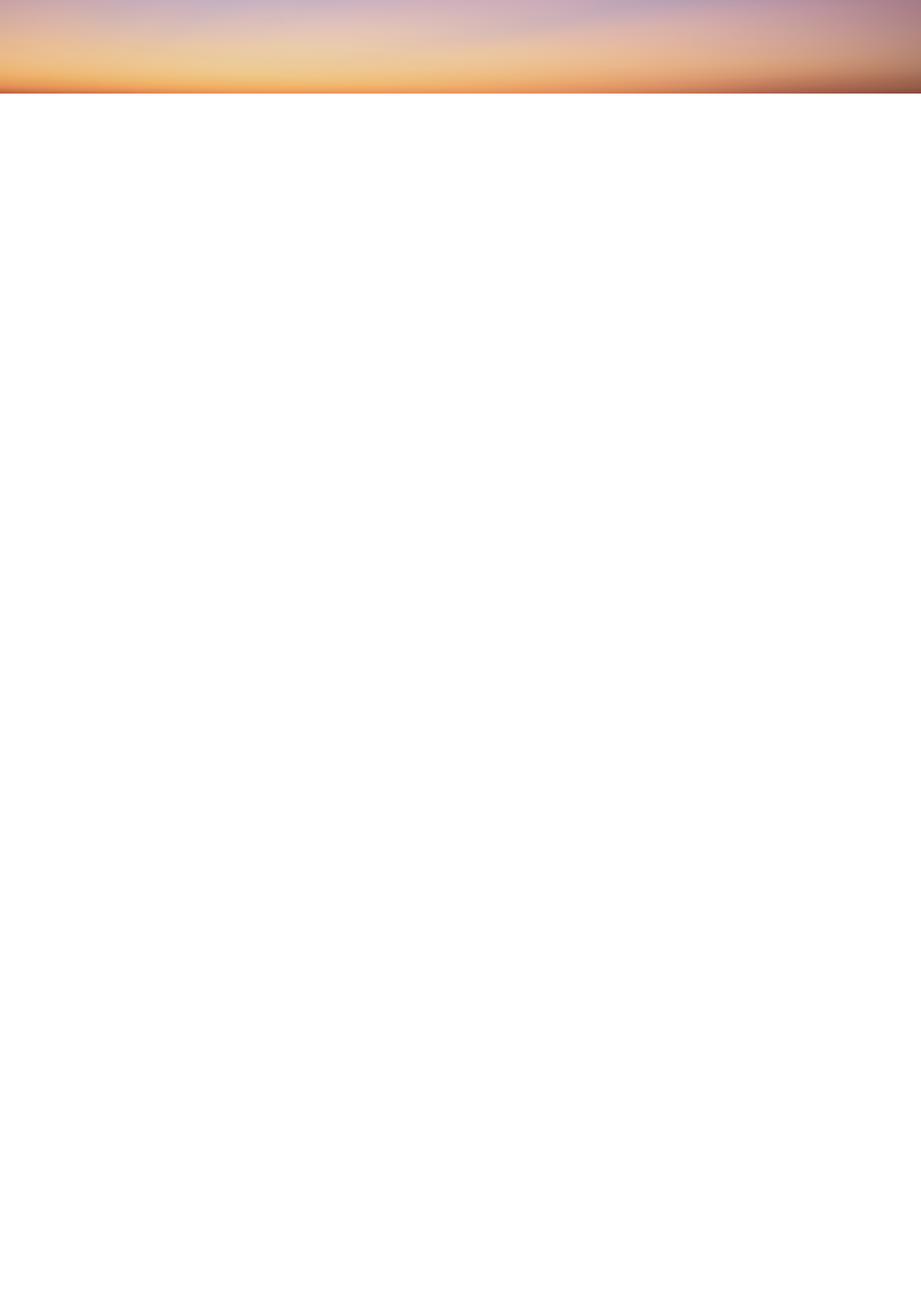
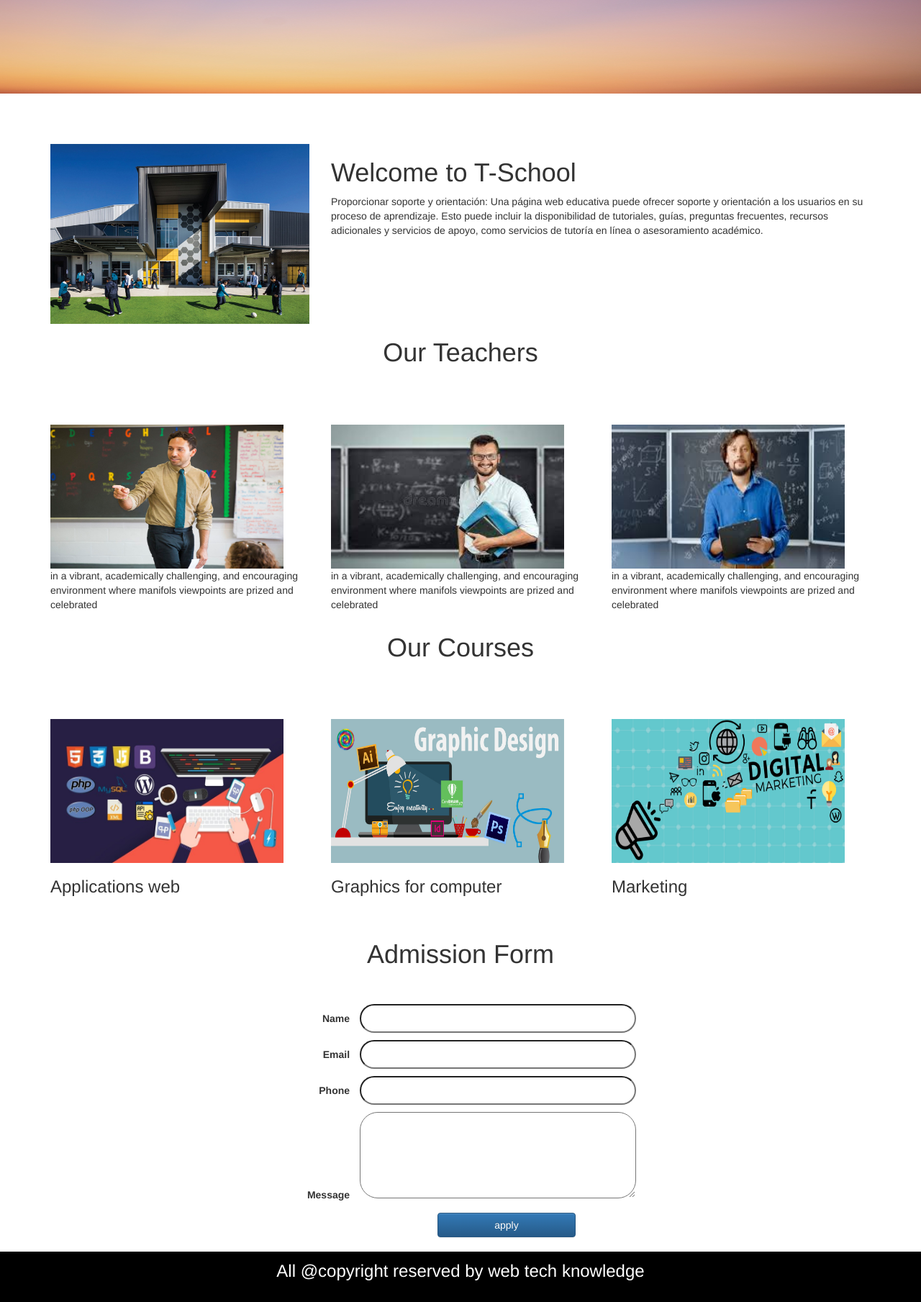
Before and after one commit to JoseJavierGJ/ProyectoAplicaciones, a PHP site: page / in a window 1280 px wide. Shown: the part 240-2049 px from the top of the page at 72% size. Before the commit the page ends 370 px from the top, so only its background shows below. Run offline with PHP 8.4, Linux system fonts and the light colour scheme.

Commit message:
agregue video 1 y 2

```diff
--- a/index.php
+++ b/index.php
@@ -29,6 +29,101 @@
       <label class="img_text">We Teach Students with care</label>
       <img class="main_img" src="1.jpg">
     </div>
+   <div class="container">
+      <div class="row">
+        <div class="col-md-4">
 
+          <img class ="welcome_img" src="school2.jpg" >
+
+        </div>
+
+        <div class="col-md-8">
+          <h1>Welcome to T-School</h1>
+          <p> Proporcionar soporte y orientación: Una página web educativa puede ofrecer soporte y
+             orientación a los usuarios en su proceso de aprendizaje.
+             Esto puede incluir la disponibilidad de tutoriales, guías,
+             preguntas frecuentes, recursos adicionales y servicios de apoyo, como servicios de tutoría en línea o asesoramiento académico.</p>
+
+        </div>
+
+
+      </div>
+
+   </div>
+    <center>
+      <h1>Our Teachers</h1>
+    </center>
+    <div class="container">
+      <div class="row">
+        <div class="col-md-4">
+            <img class="teacher" src="teacher1.jpg">
+            <p>in a vibrant, academically challenging, and encouraging
+              environment where manifols viewpoints are prized and celebrated
+            </p>
+        </div>
+        <div class="col-md-4">
+             <img class="teacher" src="teacher2.jpg">
+             <p>in a vibrant, academically challenging, and encouraging
+              environment where manifols viewpoints are prized and celebrated</p>
+        </div>
+        <div class="col-md-4">
+             <img class="teacher" src="teacher3.jpg">
+             <p>in a vibrant, academically challenging, and encouraging
+              environment where manifols viewpoints are prized and celebrated</p>
+
+        </div>
+      </div>
+    </div>
+    <center>
+      <h1>Our Courses</h1>
+    </center>
+    <div class="container">
+      <div class="row">
+        <div class="col-md-4">
+            <img class="teacher" src="web.jpg">
+            <h3>Applications web</h3>
+        </div>
+        <div class="col-md-4">
+             <img class="teacher" src="graphic.jpg">
+             <h3>Graphics for computer</h3>
+
+        </div>
+        <div class="col-md-4">
+             <img class="teacher" src="marketing.png">
+             <h3>Marketing</h3>
+
+        </div>
+      </div>
+    </div>
+    <center>
+      <h1 class ="adm">Admission Form</h1>
+    </center>
+    <div align="center" class="admission_form">
+      <form>
+        <div class="adm_int">
+          <label class="label-text">Name</label>
+          <input class="input_Deg" type="text" name="">
+        </div>
+
+        <div class="adm_int">
+          <label class="label-text">Email</label>
+          <input class="input_Deg" type="text" name="">
+        </div>
+        <div class="adm_int">
+          <label class="label-text">Phone</label>
+          <input class="input_Deg" type="text" name="">
+        </div>
+        <div class="adm_int">
+          <label class="label-text">Message</label>
+          <textarea class="input_txt"></textarea>
+        </div>
+        <div class="adm_int">
+          <input class="btn btn-primary" type="submit" value="apply" id="submit">
+        </div>
+        <footer>
+          <h3 class="footer_text">All @copyright reserved by web tech knowledge </h3>
+        </footer>
+      </form>
+    </div>
 </body>
 </html>
--- a/style.css
+++ b/style.css
@@ -56,5 +56,63 @@ ul li a {
     padding-right: 20px;
     padding-left: 20px;
     font-size: 35px;
+}
+.welcome_img{
+    width: 100%;;
+    height: 250px;
+}
+
+.container{
+    padding-top: 70px;
+}
+.teacher{
+    width: 90%;
+    height: 200px;
+}
+
+.label-text{
+    display: inline-block;
+    width: 100px;
+    text-align: right;
+    padding-right: 10px;
+}
+
+.input_Deg{
+    width: 30%;
+    height: 40px;
+    border-radius: 25px;
+    border: 1 px solid blue;
+}
+.adm_int{
+    padding-top: 10px;
+}
+.input_txt{
+    width: 30%;
+    height: 120px;
+    border-radius: 25px;
+    border: 1 px solid blue;
+}
+#submit
+{
+    position: relative;
+    width: 15%;
+    left: 5%;
+}
+
+footer{
+    background-color: black;
+    height: 70px;
+    width: 100% ;
+}
+
+.footer_text{
+    text-align: center;
+    color: white;
+    top: 20%;
+    position: relative;
 
 }
+.adm{
+    padding-top: 30px;
+    padding-bottom: 30px;
+}
```
Also changed, not shown: graphic.jpg (added), marketing.png (added), school.jpg (added), school2.jpg (added), school_management.jpg (added), teacher1.jpg (added), teacher2.jpg (added), teacher3.jpg (added), web.jpg (added).
